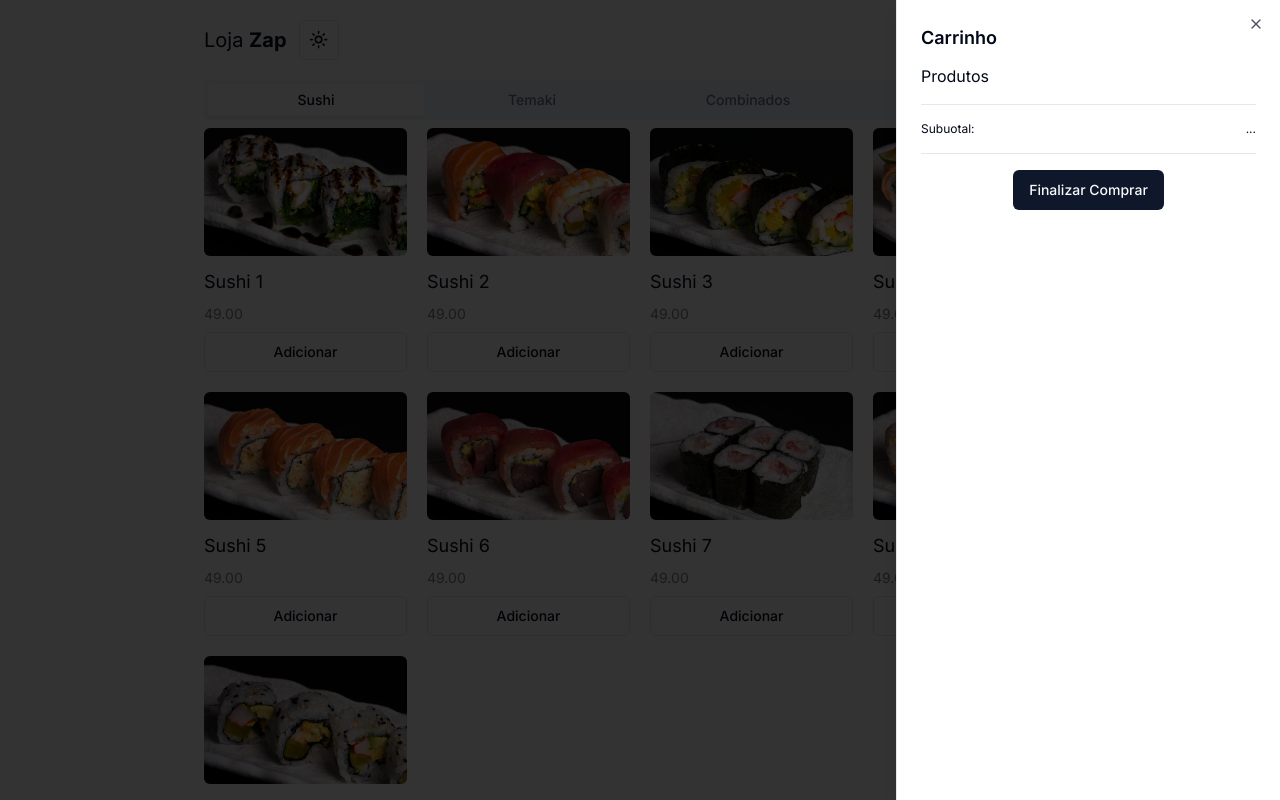
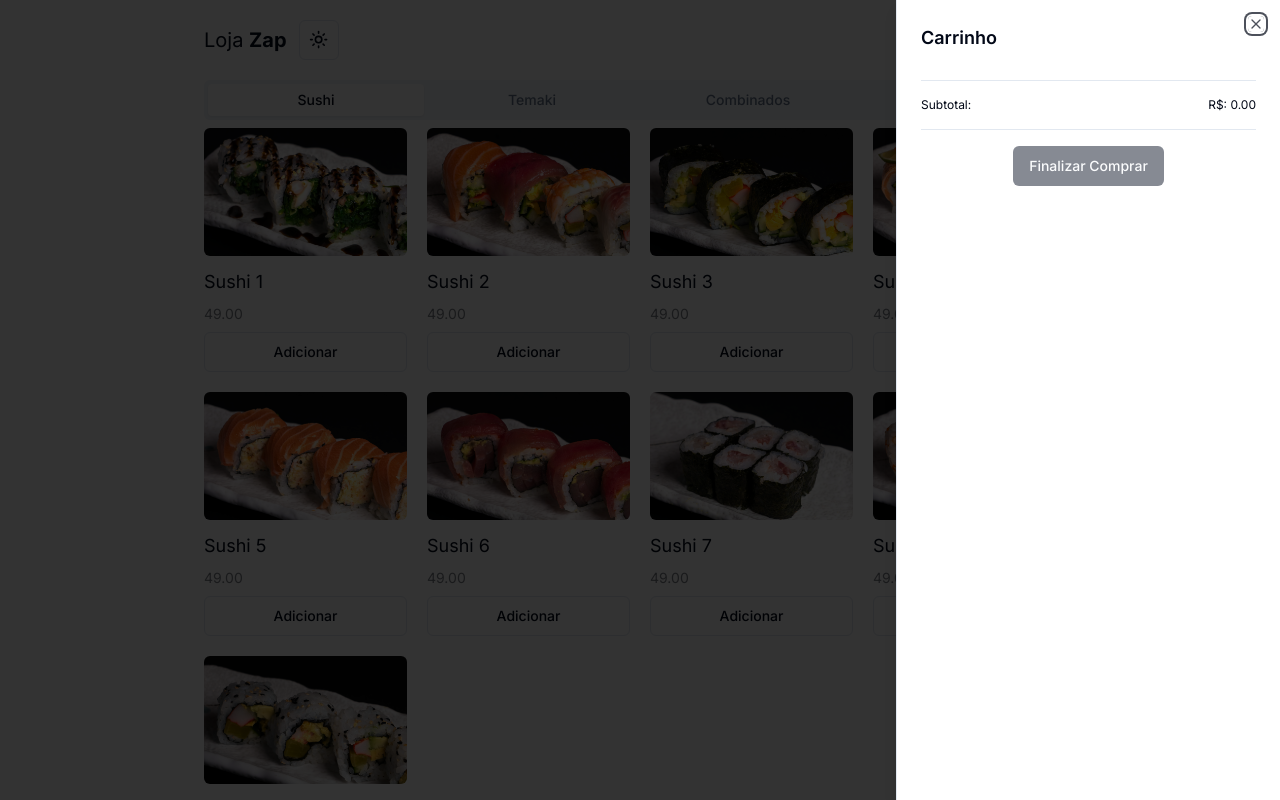
Before and after one commit to HugoSouza10/Loja-zap, a Next.js app: page / in a window 1280 px wide. Both pictures are taken after a click on the button "Carrinho". Shown: the top 800 px of the page. Built offline with nearby package versions, Linux system fonts and the light colour scheme.

Commit message:
feat: Adicionar componente de quantidade

```diff
--- /dev/null
+++ b/src/components/cart/item-quantity.tsx
@@ -0,0 +1,13 @@
+import { Cart } from "@/types/Cart";
+
+type Props = {
+    cartItem: Cart;
+}
+
+export const CartItemQuantity = ({cartItem}:Props) => {
+    return (
+        <div>
+            {cartItem.quantity}
+        </div>
+    )
+}
--- /dev/null
+++ b/src/components/cart/item.tsx
@@ -0,0 +1,23 @@
+import { Cart } from "@/types/Cart"
+import { CartItemQuantity } from "./item-quantity"
+
+type Props = {
+    item: Cart
+}
+
+export const CartItem = ({item}:Props) => {
+    return (
+        <div className="flex items-center gap-5">
+            <div className="w-16 overflow-hidden">
+                <img src={item.product.image} className="w-full h-auto object-cover" />
+            </div>
+            <div className="flex-1">
+                <p className="text-md">{item.product.name}</p>
+                <p className="text-xs opacity-50">R$: {item.product.price.toFixed(2)}</p>
+            </div>
+            <div>
+                <CartItemQuantity cartItem = {item}/>
+            </div>
+        </div>
+    )
+}
--- a/src/components/cart/sidebar.tsx
+++ b/src/components/cart/sidebar.tsx
@@ -1,16 +1,29 @@
-
+"use client"
 import { Sheet, SheetContent, SheetHeader, SheetTitle, SheetTrigger } from "@/components/ui/sheet";
 import { Button } from "@/components/ui/button";
 import { RocketIcon } from "lucide-react";
 import { Separator } from "@/components/ui/separator";
+import { useCartStore } from "@/stores/cart-store";
+import { CartItem } from "./item";
+
 
 export const CartSidebar = () =>{
+    //Puxando carrinho do zustant
+    const { cart } = useCartStore(state => state);
+
+    let subTotal = 0;
+    for(let item of cart) {
+        subTotal+=item.quantity * item.product.price;
+    }
     return(
         <Sheet>
             <SheetTrigger asChild>
-                <Button>
+                <Button className="relative">
                     <RocketIcon className="mr-2"/>
                     <p>Carrinho</p>
+                    {cart.length > 0 &&
+                        <div className="absolute size-3 bg-red-600 rounded-full -right-1 -top-1"></div>
+                    }
                 </Button>
             </SheetTrigger>
             <SheetContent>
@@ -18,16 +31,18 @@
                     <SheetTitle>Carrinho</SheetTitle>
                 </SheetHeader>
                 <div className="flex flex-col gap-5 my-3">
-                    Produtos
+                    {cart.map(item=>(
+                        <CartItem key={item.product.id} item={item}/>
+                    ))}
                 </div>
                 <Separator className="my-4"/>
                 <div className="flex justify-between items-center text-xs">
-                    <div>Subuotal:</div>
-                    <div>...</div>
+                    <div>Subtotal:</div>
+                    <div>R$: {subTotal.toFixed(2)}</div>
                 </div>
                 <Separator className="my-4"/>
                 <div className="text-center">
-                    <Button>Finalizar Comprar</Button>
+                    <Button disabled={cart.length === 0}>Finalizar Comprar</Button>
                 </div>
             </SheetContent>
         </Sheet>
```
